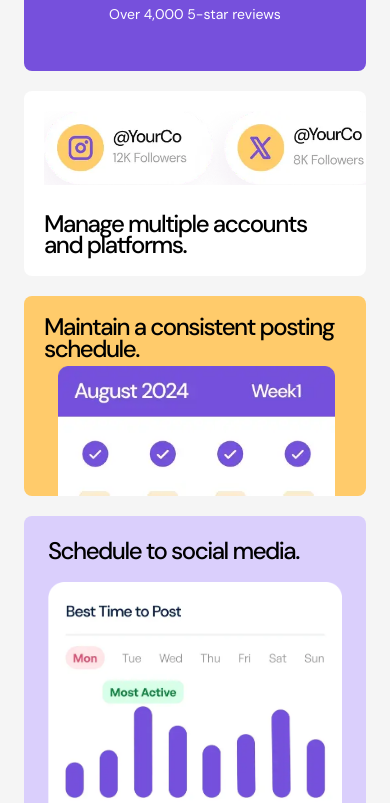
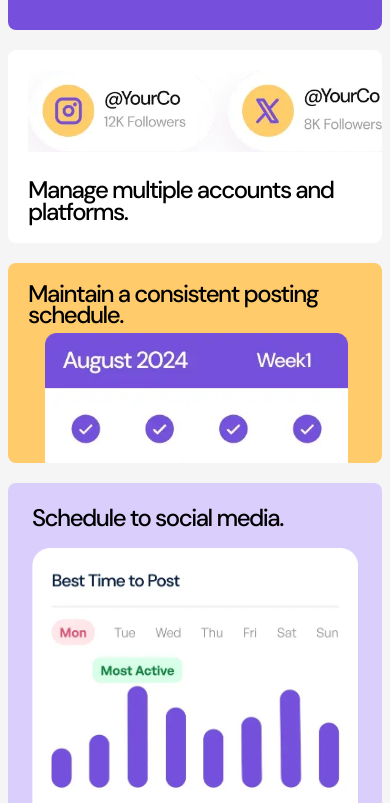
Before and after one commit to Ivansol-21/bento-grid, a plain HTML site: page index.html in a window 390 px wide. Shown: the part 292-1095 px from the top of the page. Drawn offline with Linux system fonts and the light colour scheme.

Commit message:
Modificar: padding del body

```diff
--- a/src/styles/main.css
+++ b/src/styles/main.css
@@ -309,7 +309,7 @@ img {
     }
     body {
         font-size: clamp(0.875rem, 0.125rem + 1.5vw, 1.125rem);
-        padding: 1.7rem 1.5rem;
+        padding: 1.7rem 0.5rem;
     }
     .card-1 {
         align-items: start;
```
